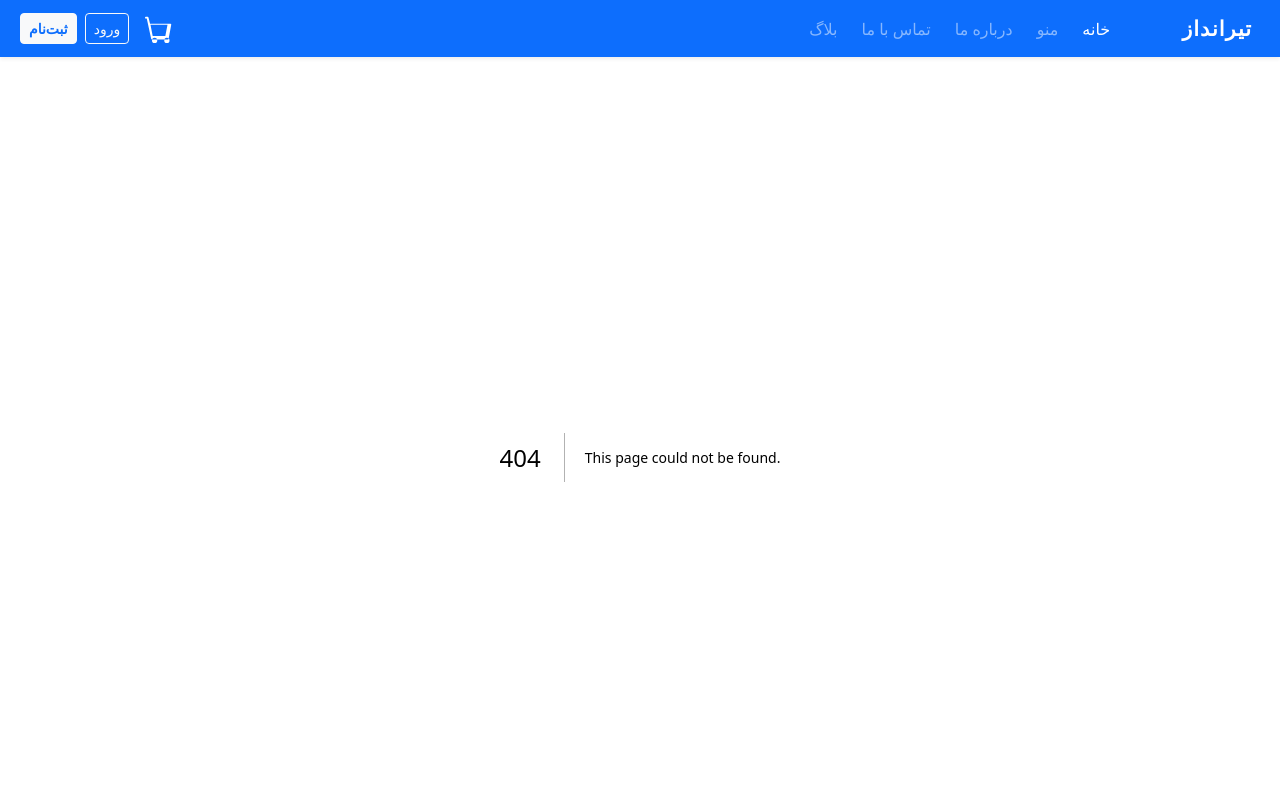
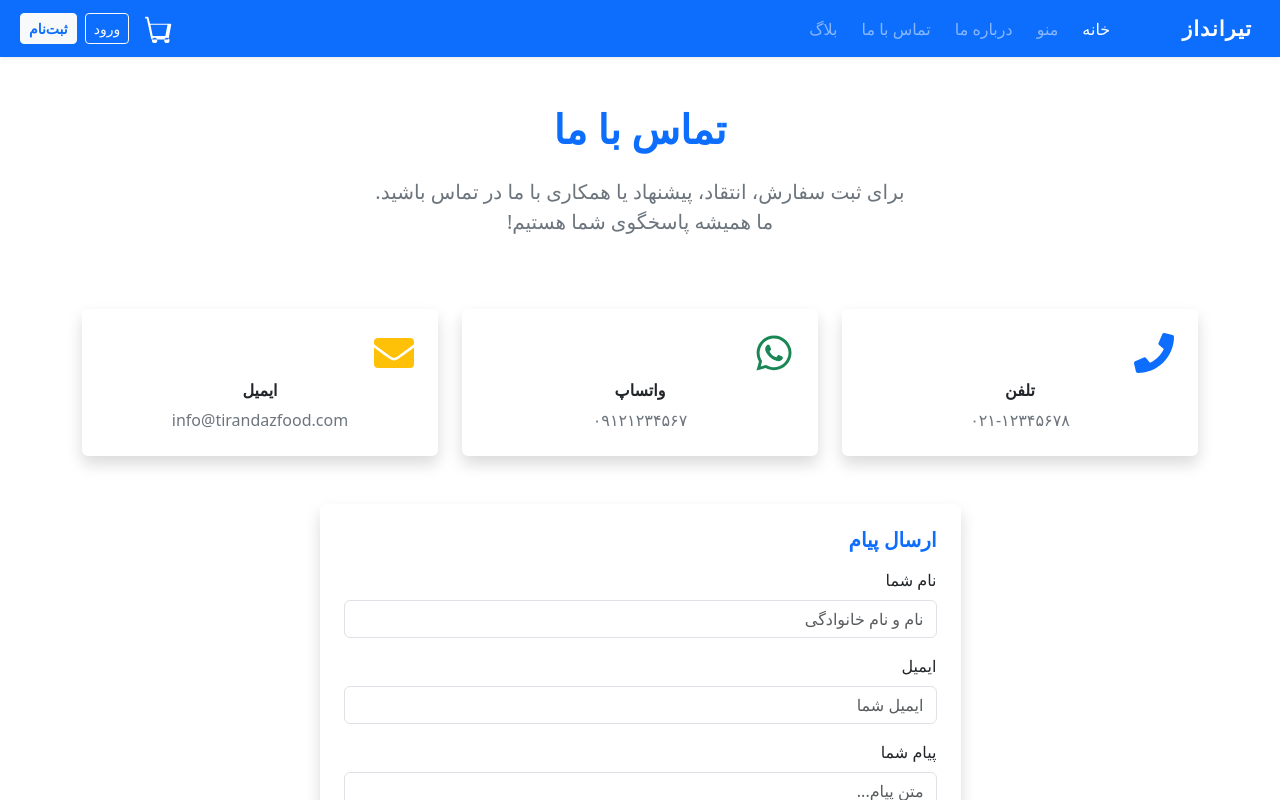
Before and after one commit to artificialxflow/tirandaz-food, a Next.js app: page /contact in a window 1280 px wide. Before the commit this address had no page. Shown: the top 800 px of the page. Built offline with nearby package versions, Linux system fonts and the light colour scheme.

Commit message:
Create page.tsx

```diff
--- /dev/null
+++ b/app/contact/page.tsx
@@ -0,0 +1,63 @@
+"use client";
+import { FaPhone, FaWhatsapp, FaEnvelope } from "react-icons/fa";
+
+export default function ContactPage() {
+  return (
+    <div className="container py-5" dir="rtl">
+      <div className="row justify-content-center mb-5">
+        <div className="col-lg-8 text-center">
+          <h1 className="fw-bold mb-4" style={{color: '#0d6efd'}}>تماس با ما</h1>
+          <p className="lead mb-4 text-secondary">
+            برای ثبت سفارش، انتقاد، پیشنهاد یا همکاری با ما در تماس باشید.<br/>
+            ما همیشه پاسخگوی شما هستیم!
+          </p>
+        </div>
+      </div>
+      <div className="row g-4 justify-content-center mb-5">
+        <div className="col-md-4">
+          <div className="card shadow border-0 text-center p-4 h-100">
+            <FaPhone size={40} className="mb-2 text-primary" />
+            <h6 className="fw-bold">تلفن</h6>
+            <div className="text-secondary">۰۲۱-۱۲۳۴۵۶۷۸</div>
+          </div>
+        </div>
+        <div className="col-md-4">
+          <div className="card shadow border-0 text-center p-4 h-100">
+            <FaWhatsapp size={40} className="mb-2 text-success" />
+            <h6 className="fw-bold">واتساپ</h6>
+            <div className="text-secondary">۰۹۱۲۱۲۳۴۵۶۷</div>
+          </div>
+        </div>
+        <div className="col-md-4">
+          <div className="card shadow border-0 text-center p-4 h-100">
+            <FaEnvelope size={40} className="mb-2 text-warning" />
+            <h6 className="fw-bold">ایمیل</h6>
+            <div className="text-secondary">info@tirandazfood.com</div>
+          </div>
+        </div>
+      </div>
+      <div className="row justify-content-center">
+        <div className="col-lg-7">
+          <div className="card shadow border-0 p-4">
+            <h5 className="fw-bold mb-3 text-primary">ارسال پیام</h5>
+            <form>
+              <div className="mb-3 text-end">
+                <label className="form-label">نام شما</label>
+                <input type="text" className="form-control" placeholder="نام و نام خانوادگی" />
+              </div>
+              <div className="mb-3 text-end">
+                <label className="form-label">ایمیل</label>
+                <input type="email" className="form-control" placeholder="ایمیل شما" />
+              </div>
+              <div className="mb-3 text-end">
+                <label className="form-label">پیام شما</label>
+                <textarea className="form-control" rows={4} placeholder="متن پیام..."></textarea>
+              </div>
+              <button type="submit" className="btn btn-primary px-4">ارسال پیام</button>
+            </form>
+          </div>
+        </div>
+      </div>
+    </div>
+  );
+}
```
